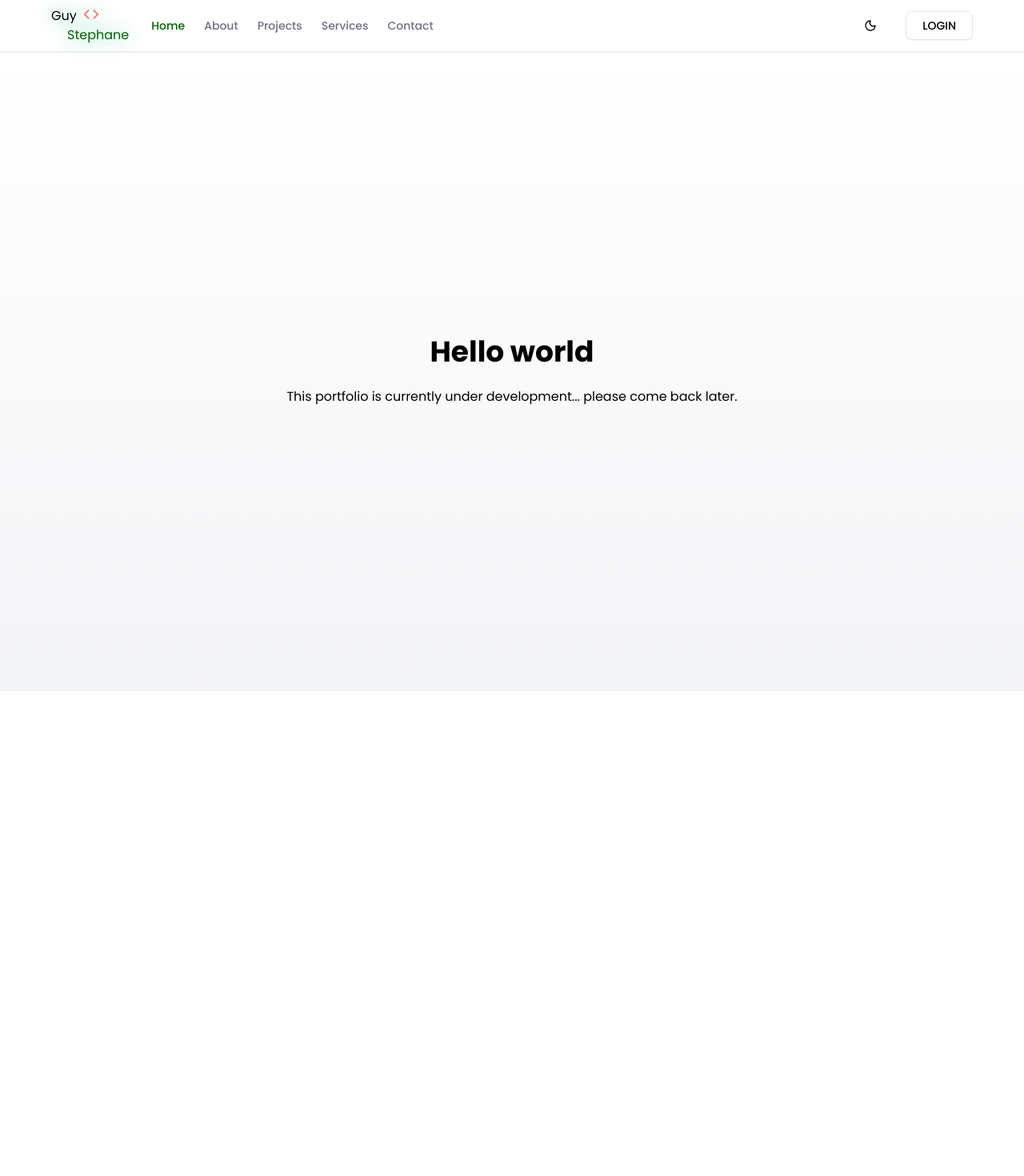
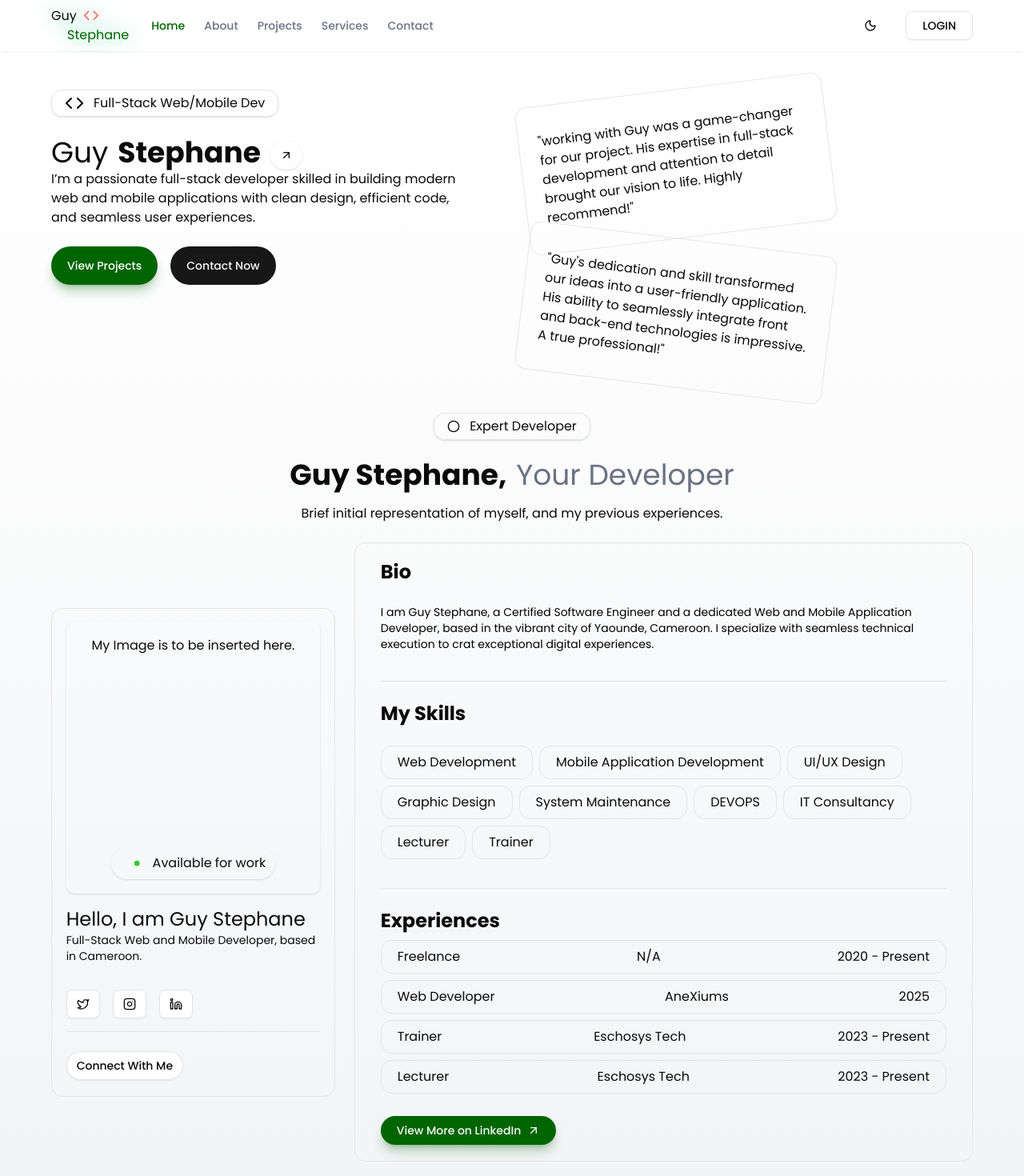
Before and after one commit to iamguystephane/Guy-Stephane, a React (Vite) app: page / in a window 1280 px wide. Shown: the top 1470 px of the page at 80% size. Before the commit the page ends 864 px from the top, so only its background shows below. Built offline with nearby package versions, Linux system fonts and the light colour scheme.

Commit message:
done with the about section of the homepage

```diff
--- a/src/App.tsx
+++ b/src/App.tsx
@@ -11,9 +11,9 @@ export default function App() {
   return (
     <BrowserRouter>
       <MenuModal isOpen={isMenuOpen} onClose={() => setIsMenuOpen(false)} />
-      <div className="bg-gradient-to-b from-white to-gray-100 dark:from-black dark:to-gray-800 px-4 transition-all duration-500">
+      <div className="bg-gradient-to-b from-white to-gray-100 dark:from-black dark:to-gray-800 min-h-screen px-4 transition-all duration-500">
         <NavBar onOpen={() => setIsMenuOpen(true)} />
-        <div className="xsm:!px-4 md:!px-8 lg:!px-16 !mt-16 2xl:w-3/4 !mx-auto">
+        <div className="xsm:!px-4 md:!px-8 lg:!px-16 !mt-28 2xl:w-3/4 !mx-auto">
           <Routes>
             <Route path="/" element={<HomePage />} />
             <Route path="/contact" element={<ContactPage />} />
--- a/src/components/NavBar.tsx
+++ b/src/components/NavBar.tsx
@@ -20,7 +20,7 @@ export default function NavBar({ onOpen }: navBarProps) {
   const { toggleDarkMode, darkModeOn } = useTheme();
 
   return (
-    <nav className="w-full backdrop-blur-lg shadow-sm dark:text-white text-black xsm:!px-4 md:!px-8 lg:!px-16 !py-2 fixed top-0 z-45 transition-all duration-500">
+    <nav className="w-full backdrop-blur-lg shadow-sm xsm:!px-4 md:!px-8 lg:!px-16 !py-2 fixed top-0 z-45 transition-all duration-500 shadow-foreground/5">
       <div className="flex items-center justify-between 2xl:w-3/4 !mx-auto">
         <div className="flex items-center gap-7">
           <Link to="/">
--- a/src/components/contact/ContactHero.tsx
+++ b/src/components/contact/ContactHero.tsx
@@ -1,6 +1,6 @@
 export default function ContactHero() {
   return (
-    <div className="flex min-h-screen flex-col items-center justify-center gap-6 text-black dark:text-white px-4">
+    <div className="flex min-h-screen flex-col items-center justify-center gap-6 px-4">
       <h1 className="text-4xl font-bold">Contact Me</h1>
       <p className="text-center max-w-xl">
         I would love to hear from you! Whether you have a question, a project
--- /dev/null
+++ b/src/components/home/About.tsx
@@ -0,0 +1,133 @@
+import {
+    ArrowRight,
+  Circle,
+  Dot,
+  InstagramIcon,
+  LinkedinIcon,
+  TwitterIcon,
+} from "lucide-react";
+import { Card, CardContent } from "../ui/card";
+import { Button } from "../ui/button";
+
+const HomePageAbout = () => {
+  const experiences: { name: string; location: string; date: string }[] = [
+    { name: "Freelance", location: "N/A", date: "2020 - Present" },
+    { name: "Web Developer", location: "AneXiums", date: "2025" },
+    { name: "Trainer", location: "Eschosys Tech", date: "2023 - Present" },
+    { name: "Lecturer", location: "Eschosys Tech", date: "2023 - Present" },
+  ];
+
+  return (
+    <div className="w-full flex flex-col items-center justify-center !py-8 shadow-lg shadow-card/20">
+      <Card className="!w-fit !bg-card/50">
+        <CardContent className="!px-4 !py-1 flex items-center gap-3">
+          <Circle size={16} /> Expert Developer
+        </CardContent>
+      </Card>
+      <div className="flex items-center gap-3 !mt-6 flex-wrap justify-center">
+        <h1 className="font-bold text-4xl">Guy Stephane, </h1>
+        <h1 className="text-4xl text-gray-500">Your Developer</h1>
+      </div>
+      <p className="max-w-2xl text-center !mt-4 px-4">
+        Brief initial representation of myself, and my previous experiences.
+      </p>
+      <div className="!mt-6 px-4 w-full flex items-center xsm:flex-col md:flex-row justify-center gap-6">
+        <Card className="!w-100 !bg-card/50 shadow-lg shadow-card/20 !pb-5">
+          <CardContent>
+            <div className="w-[90%] bg-card h-85 dark:bg-card/40 shadow flex items-center justify-center !mx-auto !mt-4 rounded-lg flex-col">
+              {/* Insert background image in this div. */}
+              My Image is to be inserted here.
+              <div className="flex items-center bg-card/30 !px-3 !mt-60 rounded-full shadow">
+                <Dot color="limegreen" size={40} />
+                <p>Available for work</p>
+              </div>
+            </div>
+            <div className="flex flex-col !mt-4 w-[90%] !mx-auto">
+              <h1 className="text-2xl">Hello, I am Guy Stephane</h1>
+              <p className="text-sm">
+                Full-Stack Web and Mobile Developer, based in Cameroon.
+              </p>
+              <div className="flex items-center gap-4 !mt-4 border-b !py-4">
+                <a href="">
+                  <Button variant="outline" className="!px-3 cursor-pointer">
+                    <TwitterIcon />
+                  </Button>
+                </a>
+                <a href="">
+                  <Button variant="outline" className="!px-3 cursor-pointer">
+                    <InstagramIcon />
+                  </Button>
+                </a>
+                <a href="">
+                  <Button variant="outline" className="!px-3 cursor-pointer">
+                    <LinkedinIcon />
+                  </Button>
+                </a>
+              </div>
+              <a href="">
+                <Button
+                  variant="outline"
+                  className="!px-3 cursor-pointer rounded-full !mt-6"
+                >
+                  Connect With Me
+                </Button>
+              </a>
+            </div>
+          </CardContent>
+        </Card>
+        <Card className=" !bg-card/50 shadow-lg shadow-card/20 !pb-5 w-3/4 !px-8 !py-5">
+          <h1 className="text-2xl font-bold">Bio</h1>
+          <p className="text-black dark:text-gray-500 text-sm !pb-9 border-b">
+            I am Guy Stephane, a Certified Software Engineer and a dedicated Web
+            and Mobile Application Developer, based in the vibrant city of
+            Yaounde, Cameroon. I specialize with seamless technical execution to
+            crat exceptional digital experiences.
+          </p>
+          <h1 className="font-bold text-2xl">My Skills</h1>
+          <div className="flex items-center gap-2 flex-wrap !pb-9 border-b">
+            {[
+              "Web Development",
+              "Mobile Application Development",
+              "UI/UX Design",
+              "Graphic Design",
+              "System Maintenance",
+              "DEVOPS",
+              "IT Consultancy",
+              "Lecturer",
+              "Trainer",
+            ].map((skill, index) => (
+              <Card
+                className="w-fit !px-5 !py-2 !bg-card/50 shadow-card/20"
+                key={index}
+              >
+                <CardContent> {skill} </CardContent>
+              </Card>
+            ))}
+          </div>
+          <div>
+            <h1 className="text-2xl font-bold">Experiences</h1>
+            {experiences.map((xp, index) => (
+              <Card
+                key={index}
+                className="!bg-card/50 !shadow-card/50 !px-5 !my-2 !py-2"
+              >
+                <CardContent className="flex w-full items-center justify-between !text-start flex-wrap">
+                  <p>{xp.name}</p>
+                  <p>{xp.location}</p>
+                  <p>{xp.date}</p>
+                </CardContent>
+              </Card>
+            ))}
+            <a href="" className="!mt-5">
+              <Button className="!px-5 !mt-5 rounded-full bg-darkGreen hover:!bg-darkGreen/90 shadow-lg shadow-darkGreen/30 cursor-pointer dark:bg-white dark:text-black dark:hover:!bg-[#f9f9f9] dark:hover:!text-black">
+                View More on LinkedIn <ArrowRight className="-rotate-45" />{" "}
+              </Button>
+            </a>
+          </div>
+        </Card>
+      </div>
+    </div>
+  );
+};
+
+export default HomePageAbout;
--- a/src/components/home/HomeHero.tsx
+++ b/src/components/home/HomeHero.tsx
@@ -1,10 +1,60 @@
+import { ArrowRight, Code } from "lucide-react";
+import { Card, CardContent } from "../ui/card";
+import { Button } from "../ui/button";
+import { Link } from "react-router-dom";
+
 export default function HomeHero() {
   return (
-    <div className="flex min-h-screen flex-col items-center justify-center gap-6 px-4 text-black">
-      <h1 className="text-4xl font-bold">Hello world</h1>
-      <p className="text-center max-w-xl">
-        This portfolio is currently under development... please come back later.
-      </p>
+    <div className="grid xsm:grid-cols-1 md:grid-cols-2 gap-6 px-4 ">
+      <div className="max-w-lg">
+        <Card className="!w-fit">
+          <CardContent className="!px-4 !py-1 flex items-center gap-3">
+            <Code /> Full-Stack Web/Mobile Dev
+          </CardContent>
+        </Card>
+        <div className="flex items-center gap-3 !mt-6 text-4xl">
+          <h1>Guy</h1>
+          <h1 className="font-bold">Stephane</h1>
+          <a href="" className="">
+            <Button className="!cursor-pointer !px-3 rounded-full shadow !bg-card">
+              <ArrowRight className="-rotate-45 text-foreground" />
+            </Button>
+          </a>
+        </div>
+        <p>
+          I’m a passionate full-stack developer skilled in building modern web
+          and mobile applications with clean design, efficient code, and
+          seamless user experiences.
+        </p>
+        <div className="flex gap-4 items-center">
+          <Link to="/projects">
+            <Button className="!px-5 !py-6 !rounded-full !mt-6 cursor-pointer !bg-darkGreen text-white hover:!bg-darkGreen/90 shadow-lg shadow-darkGreen/30">
+              View Projects
+            </Button>
+          </Link>
+          <Link to="/projects">
+            <Button className="!px-5 !py-6 !rounded-full !mt-6 cursor-pointer">
+              Contact Now
+            </Button>
+          </Link>
+        </div>
+      </div>
+      <div className="flex flex-wrap">
+        <Card className="!w-fit !bg-card/50 shadow-lg shadow-card/20 -rotate-7 transition-all duration-300 ease-in-out hover:scale-105 hover:rotate-0">
+          <CardContent className="!px-6 !py-8 max-w-sm">
+            "working with Guy was a game-changer for our project. His expertise
+            in full-stack development and attention to detail brought our vision
+            to life. Highly recommend!"
+          </CardContent>
+        </Card>
+        <Card className="!w-fit !bg-card/50 shadow-lg shadow-card/20 rotate-7 transition-all duration-300 ease-in-out hover:scale-105 hover:rotate-0">
+          <CardContent className="!px-6 !py-8 max-w-sm">
+            "Guy's dedication and skill transformed our ideas into a
+            user-friendly application. His ability to seamlessly integrate front
+            and back-end technologies is impressive. A true professional!"
+          </CardContent>
+        </Card>
+      </div>
     </div>
   );
 }
--- a/src/components/home/HomePage.tsx
+++ b/src/components/home/HomePage.tsx
@@ -1,7 +1,13 @@
+import HomePageAbout from "./About";
 import HomeHero from "./HomeHero";
 
 const HomePage = () => {
-  return <HomeHero />;
+  return (
+    <>
+      <HomeHero />
+      <HomePageAbout />
+    </>
+  );
 };
 
 export default HomePage;
--- a/src/index.css
+++ b/src/index.css
@@ -67,7 +67,7 @@
   --navText: #6a7282;
   --background: oklch(1 0 0);
   --foreground: oklch(0.145 0 0);
-  --card: oklch(1 0 0);
+  --card: oklch(0.00105 11.482);
   --activeRoute: #006400;
   --card-foreground: oklch(0.145 0 0);
   --popover: oklch(1 0 0);
```
